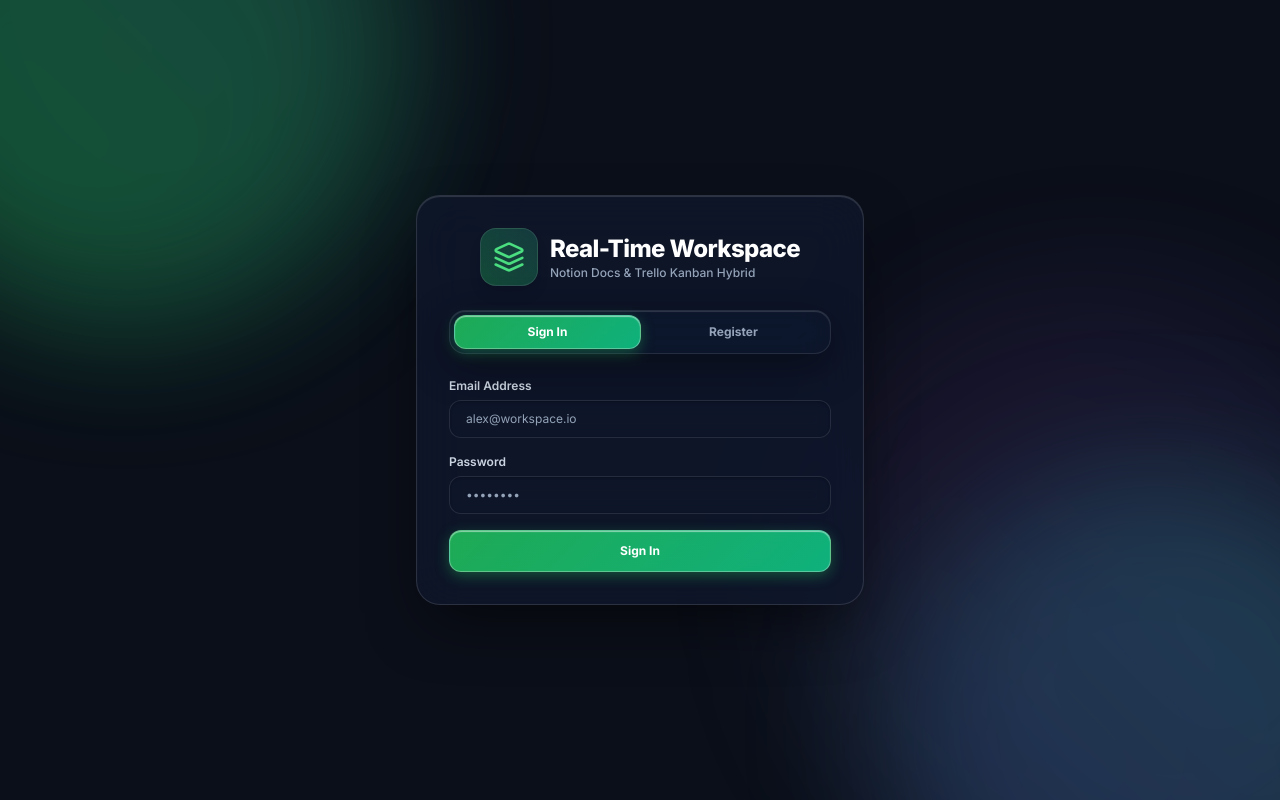
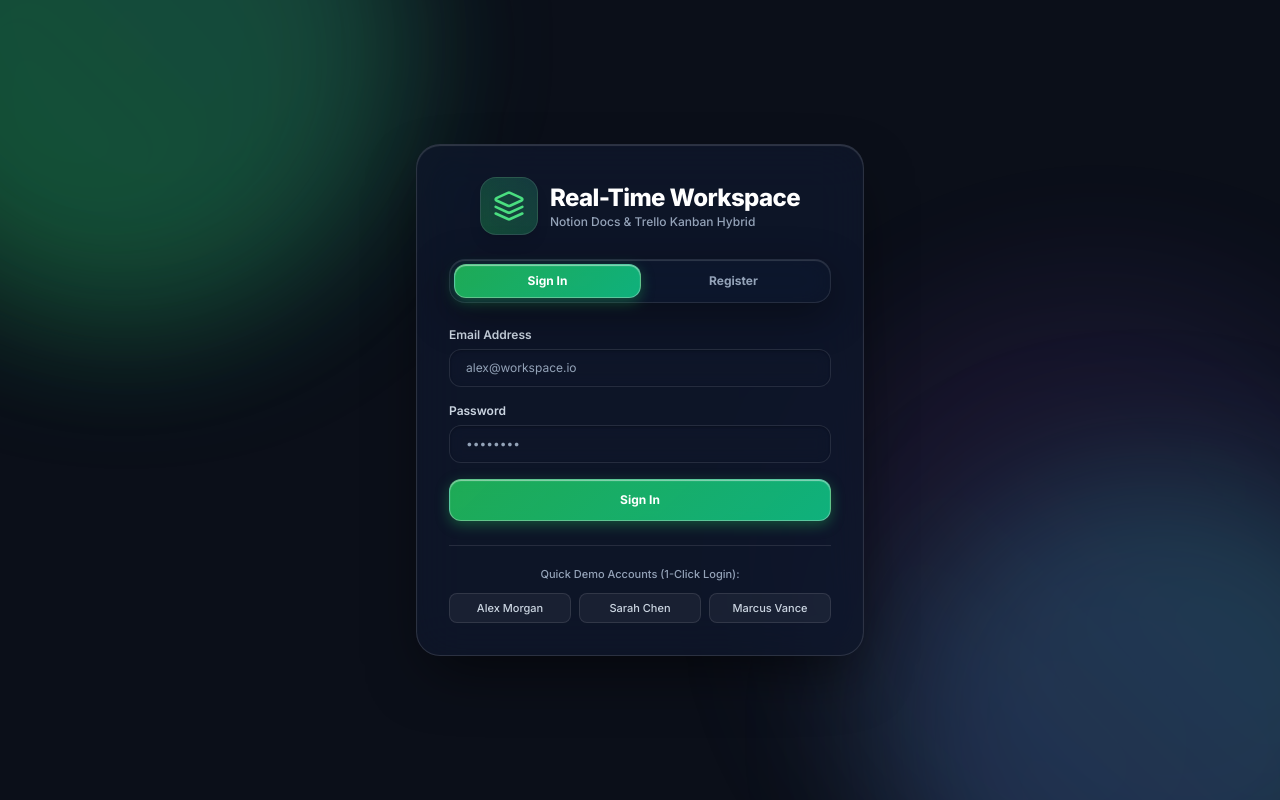
Before and after one commit to nhimdara/Real-Time-Workspace-project, a Vue app in the folder frontend/: page / in a window 1280 px wide. Built offline with nearby package versions, Linux system fonts and the light colour scheme.

Commit message:
feat: implement authentication modal and Pinia auth store with persistence

```diff
--- a/frontend/src/components/auth/AuthModal.vue
+++ b/frontend/src/components/auth/AuthModal.vue
@@ -41,10 +41,21 @@
       <!-- Error Alert -->
       <div
         v-if="errorMessage"
-        class="mb-4 p-3 rounded-xl bg-red-500/15 border border-red-500/30 text-red-500 dark:text-red-400 text-xs flex items-center gap-2 backdrop-blur-md"
+        class="mb-4 p-3.5 rounded-xl bg-red-500/15 border border-red-500/30 text-red-500 dark:text-red-400 text-xs flex flex-col gap-2 backdrop-blur-md animate-fade-in"
       >
-        <AlertTriangle class="w-4 h-4 shrink-0" />
-        <span>{{ errorMessage }}</span>
+        <div class="flex items-center gap-2">
+          <AlertTriangle class="w-4 h-4 shrink-0 text-red-400" />
+          <span class="font-medium">{{ errorMessage }}</span>
+        </div>
+        <!-- Smart quick action if user already exists -->
+        <button
+          v-if="!isLogin && errorMessage.toLowerCase().includes('already registered')"
+          type="button"
+          @click="switchTab(true)"
+          class="text-left text-xs font-semibold text-brand-400 hover:underline flex items-center gap-1 pl-6"
+        >
+          <span>→ Click here to Sign In with this email instead</span>
+        </button>
       </div>
 
       <!-- Form -->
@@ -86,11 +97,44 @@
         <button
           type="submit"
           :disabled="authStore.loading"
-          class="w-full py-3 rounded-xl text-xs font-bold text-white liquid-glass-btn disabled:opacity-50 transition-all mt-2"
+          class="w-full py-3 rounded-xl text-xs font-bold text-white liquid-glass-btn disabled:opacity-50 transition-all mt-2 cursor-pointer shadow-lg hover:shadow-brand-500/25"
         >
           {{ authStore.loading ? 'Authenticating...' : (isLogin ? 'Sign In' : 'Create Account') }}
         </button>
       </form>
+
+      <!-- Demo Accounts Quick Sign-in -->
+      <div class="mt-6 pt-5 border-t border-white/10">
+        <p class="text-[11px] font-medium text-slate-500 dark:text-slate-400 text-center mb-2.5">
+          Quick Demo Accounts (1-Click Login):
+        </p>
+        <div class="grid grid-cols-3 gap-2">
+          <button
+            type="button"
+            @click="quickLogin('alex@workspace.io', 'password123')"
+            :disabled="authStore.loading"
+            class="px-2 py-1.5 rounded-lg bg-white/5 hover:bg-white/10 border border-white/10 text-[11px] font-medium text-slate-300 hover:text-white transition-all text-center truncate"
+          >
+            Alex Morgan
+          </button>
+          <button
+            type="button"
+            @click="quickLogin('sarah@workspace.io', 'password123')"
+            :disabled="authStore.loading"
+            class="px-2 py-1.5 rounded-lg bg-white/5 hover:bg-white/10 border border-white/10 text-[11px] font-medium text-slate-300 hover:text-white transition-all text-center truncate"
+          >
+            Sarah Chen
+          </button>
+          <button
+            type="button"
+            @click="quickLogin('marcus@workspace.io', 'password123')"
+            :disabled="authStore.loading"
+            class="px-2 py-1.5 rounded-lg bg-white/5 hover:bg-white/10 border border-white/10 text-[11px] font-medium text-slate-300 hover:text-white transition-all text-center truncate"
+          >
+            Marcus Vance
+          </button>
+        </div>
+      </div>
 
     </div>
   </div>
@@ -117,6 +161,13 @@ const form = reactive({
 function switchTab(login: boolean) {
   isLogin.value = login
   errorMessage.value = null
+}
+
+async function quickLogin(email: string, pass: string) {
+  form.email = email
+  form.password = pass
+  isLogin.value = true
+  await handleSubmit()
 }
 
 async function handleSubmit() {
--- a/frontend/src/stores/auth.ts
+++ b/frontend/src/stores/auth.ts
@@ -46,8 +46,17 @@ export const useAuthStore = defineStore('auth', () => {
       })
       return res.data
     } catch (err: any) {
-      error.value = err.response?.data?.details?.[0] || err.response?.data?.message
-        || (!err.response ? 'Server is waking up (free hosting). Please try again in a moment.' : 'Invalid email or password')
+      const serverDetails = err.response?.data?.details
+      const detailStr = Array.isArray(serverDetails) && serverDetails.length > 0 ? serverDetails.join(', ') : null
+      const msg = detailStr || err.response?.data?.message || err.response?.data?.error
+
+      if (msg) {
+        error.value = msg
+      } else if (!err.response || err.code === 'ECONNABORTED' || err.response?.status >= 500) {
+        error.value = 'Backend server is unreachable. Please ensure the backend is running on port 8088.'
+      } else {
+        error.value = 'Invalid email or password'
+      }
       throw err
     } finally {
       loading.value = false
@@ -70,8 +79,17 @@ export const useAuthStore = defineStore('auth', () => {
       })
       return res.data
     } catch (err: any) {
-      error.value = err.response?.data?.details?.[0] || err.response?.data?.message
-        || (!err.response ? 'Server is waking up (free hosting). Please try again in a moment.' : 'Registration failed')
+      const serverDetails = err.response?.data?.details
+      const detailStr = Array.isArray(serverDetails) && serverDetails.length > 0 ? serverDetails.join(', ') : null
+      const msg = detailStr || err.response?.data?.message || err.response?.data?.error
+
+      if (msg) {
+        error.value = msg
+      } else if (!err.response || err.code === 'ECONNABORTED' || err.response?.status >= 500) {
+        error.value = 'Backend server is unreachable. Please ensure the backend is running on port 8088.'
+      } else {
+        error.value = 'Registration failed. Please check your details.'
+      }
       throw err
     } finally {
       loading.value = false
```
